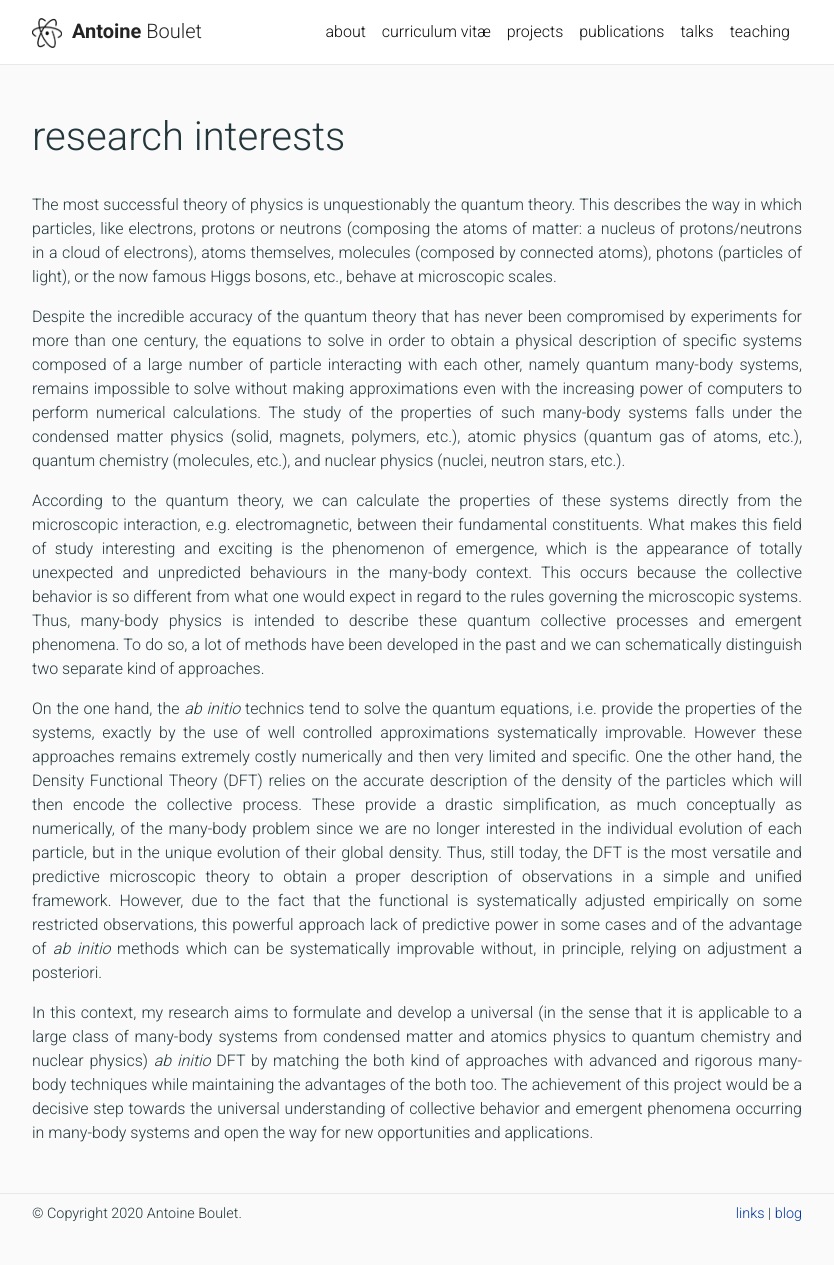
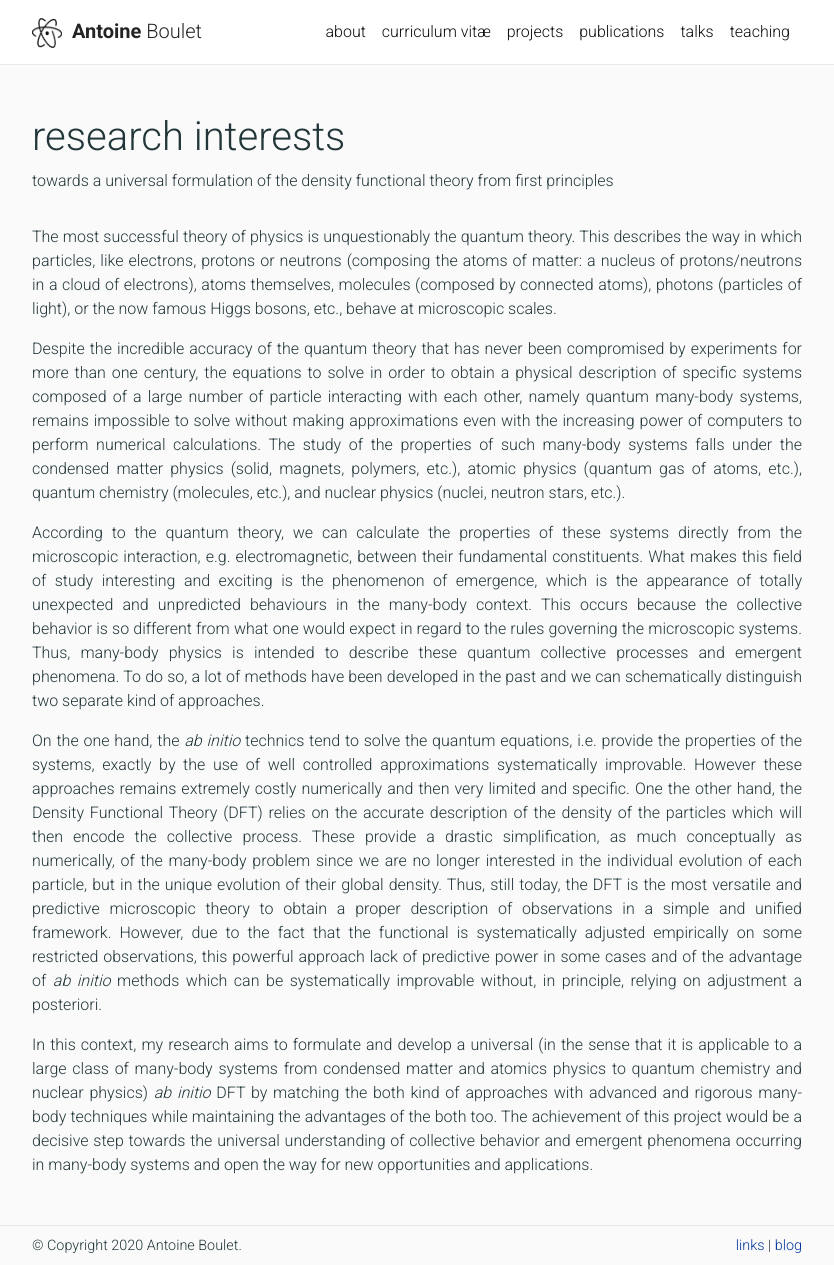
Before and after one commit to AntoineBoulet/antoineboulet.github.io, a Jekyll site: the page built from _pages/research.md, in a window 1280 px wide and 1265 px high. Shown: the whole window, without its empty margins (223-1057 px from the left). Built offline with Jekyll 4.4.1, drawn with Linux system fonts in a browser that asks for light colours; nearby versions of some CDN libraries; a style sheet for code colours, icons or effects is not loaded.

Commit message:
Update research.md

```diff
--- a/_pages/research.md
+++ b/_pages/research.md
@@ -2,7 +2,7 @@
 layout: page
 permalink: /research/
 title: research interests
-description: #
+description: towards a universal formulation of the density functional theory from first principles
 author: A. Boulet
 nav: false
 ---
```
